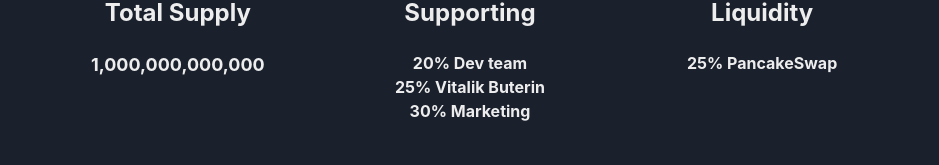
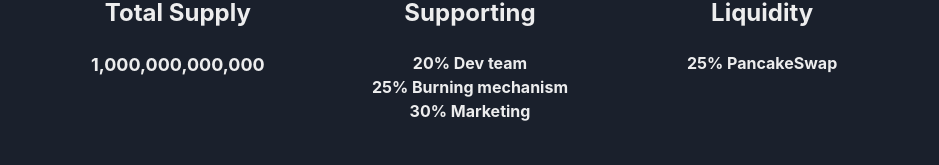
Before and after one commit to frenchie-foundation/frenchie, a React (Create React App) app: page / in a window 1280 px wide. Shown: the part 579-744 px from the top of the page, without its empty margins (170-1109 px from the left). Built offline with nearby package versions, Linux system fonts and the light colour scheme.

Commit message:
fix: change text to burning mechanism

```diff
--- a/src/pages/HomePage.tsx
+++ b/src/pages/HomePage.tsx
@@ -57,7 +57,7 @@ export default function HomePage(): React.ReactElement {
             </Text>
             <List textAlign="center">
               <ListItem>20% Dev team</ListItem>
-              <ListItem>25% Vitalik Buterin</ListItem>
+              <ListItem>25% Burning mechanism</ListItem>
               <ListItem>30% Marketing</ListItem>
             </List>
           </Box>
```
